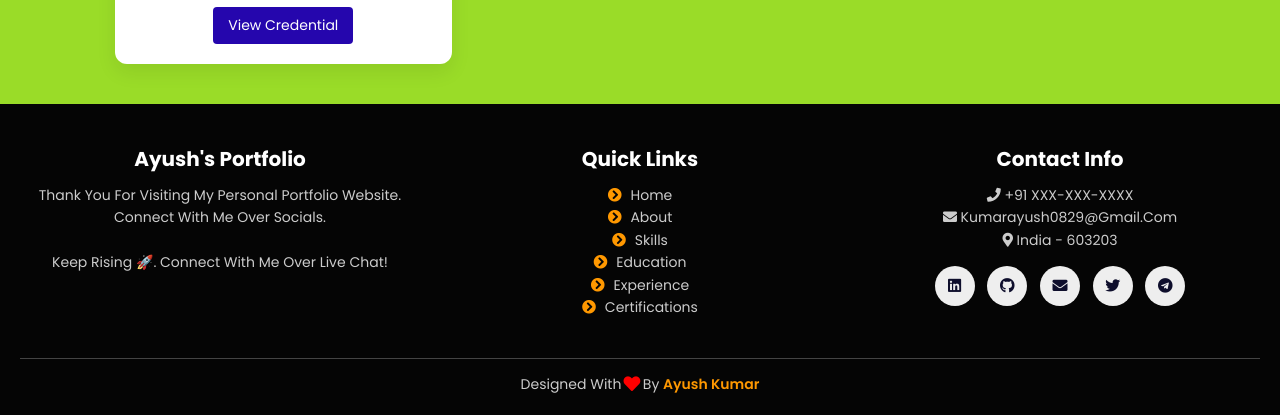
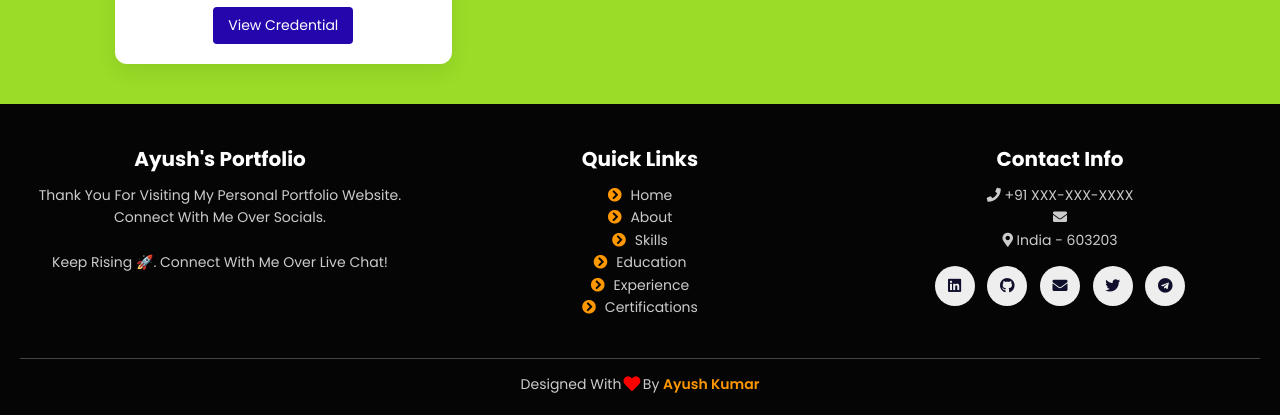
Before and after one commit to spongers0829/Ayush-Kumar-Portfolio-, a plain HTML site: page index.html in a window 1280 px wide. Shown: the part 5006-5421 px from the top of the page. Drawn offline with nearby package versions, Linux system fonts and the light colour scheme; animation ran at ten frames a second.

Commit message:
Update index.html

```diff
--- a/index.html
+++ b/index.html
@@ -404,7 +404,7 @@
     <div class="box">
       <h3>Contact Info</h3>
       <p><i class="fas fa-phone"></i> +91 XXX-XXX-XXXX</p>
-      <p><i class="fas fa-envelope"></i> kumarayush0829@gmail.com</p>
+      <p><i class="fas fa-envelope"></i> </p>
       <p><i class="fas fa-map-marker-alt"></i> India - 603203</p>
       <div class="share">
         <a href="https://www.linkedin.com/in/ayush-kumar-1b0615325?utm_source=share&utm_campaign=share_via&utm_content=profile&utm_medium=android_app" class="fab fa-linkedin"></a>
```
